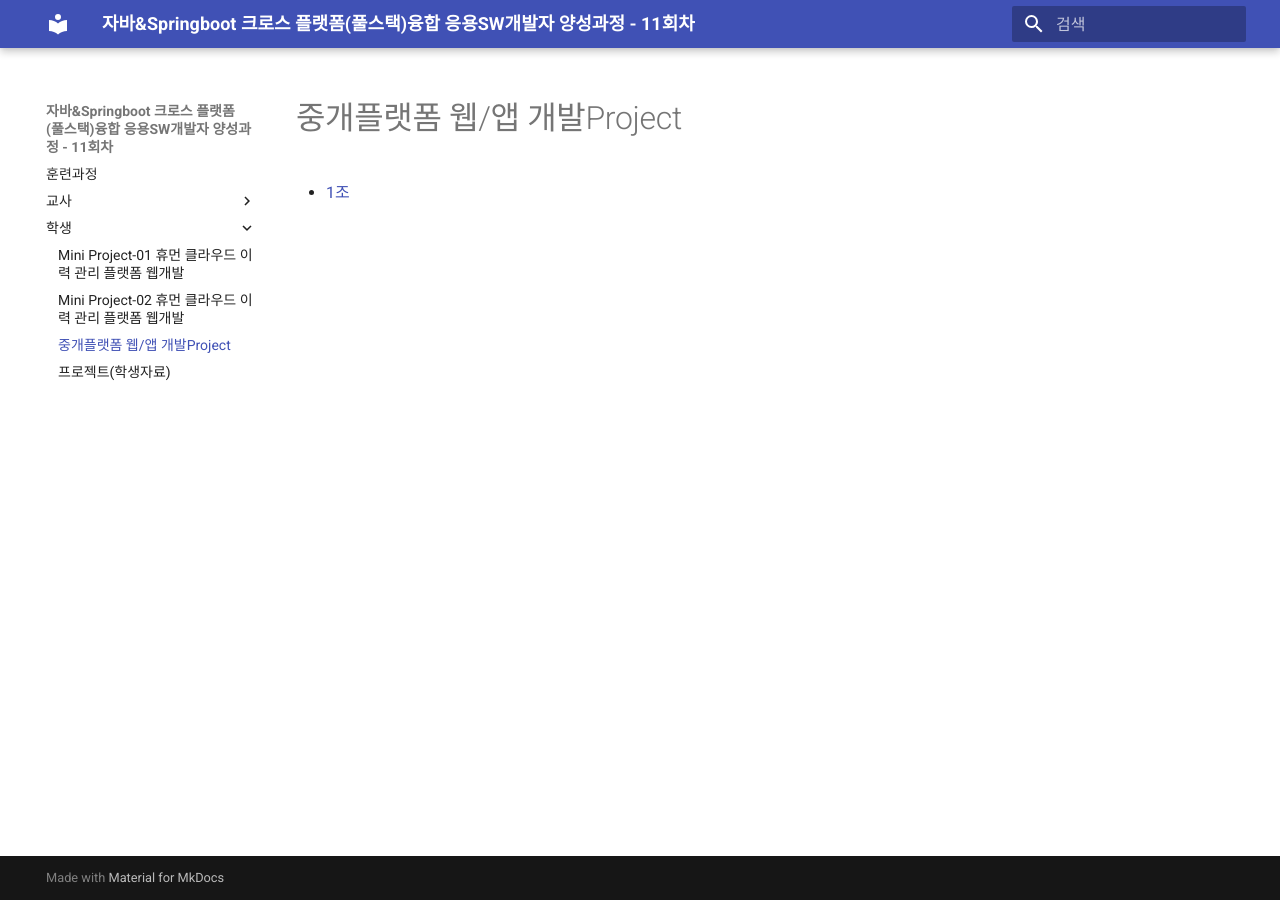
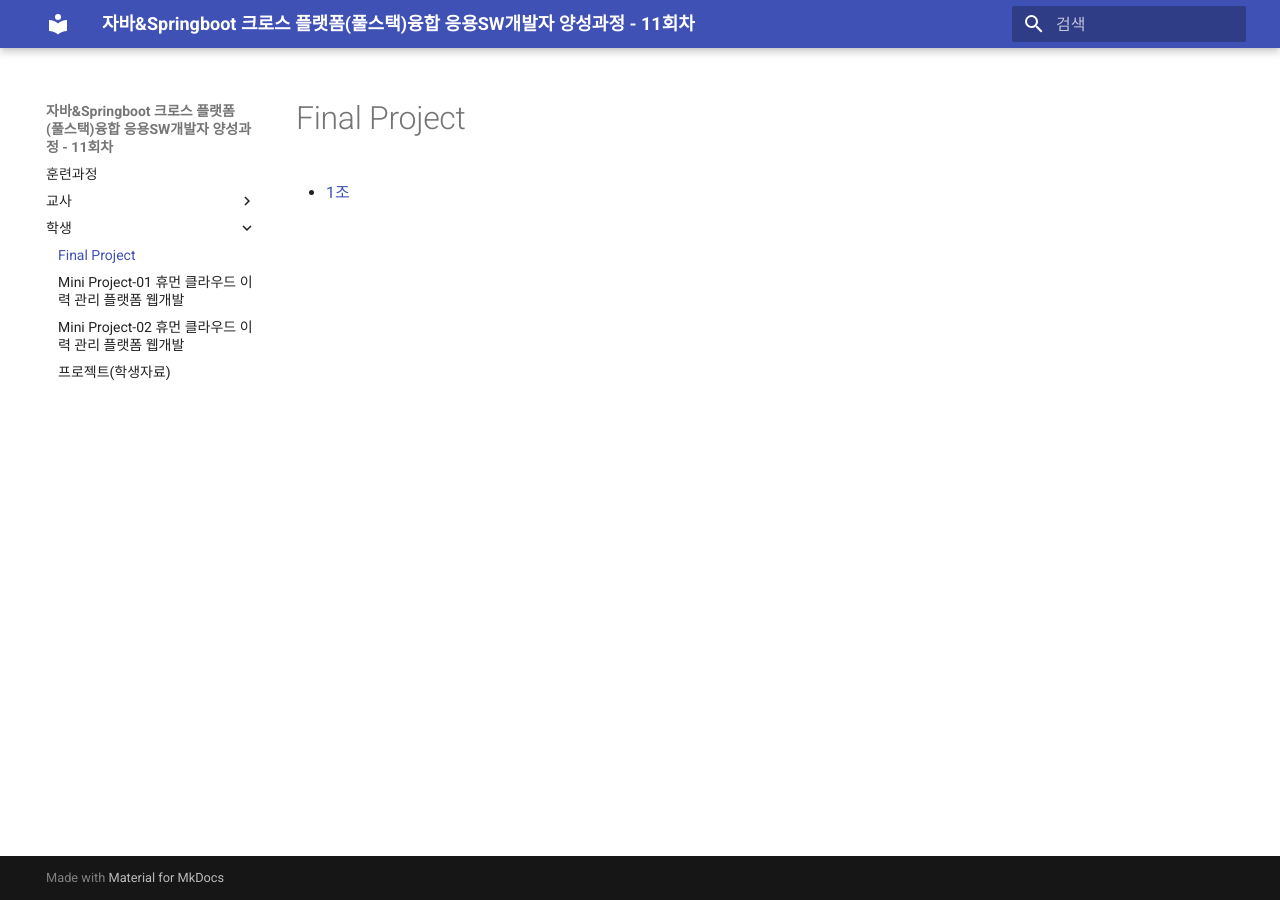
Before and after one commit to green424minee/KDT-11, an MkDocs documentation site: the page built from docs/학생/Final Project.md, in a window 1280 px wide. Built offline with MkDocs 1.6.1 and Material for MkDocs 9.7.7, drawn with Linux system fonts in a browser that asks for light colours.

Commit message:
파일 경로 변경

```diff
--- a/docs/교사/중개플랫폼/중개플랫폼.md
+++ b/docs/교사/Final Project/Final Project.md
@@ -1,4 +1,4 @@
-# 중개플랫폼 웹/앱 개발Project
+# Final Project
 
 - [PBT 과제 계획서](PBT%20과제%20계획서.md)
 - [프로젝트 절차 안내서](프로젝트%20절차%20안내서.md)
--- a/docs/학생/중개플랫폼 웹 앱 개발Project.md
+++ b/docs/학생/Final Project.md
@@ -1,3 +1,3 @@
-# 중개플랫폼 웹/앱 개발Project
+# Final Project
 
 - [1조](https://github.com/000vin000/anabada2)
```
Also changed, not shown: docs/교사/프로젝트(교사자료).md (+1 -1 lines), docs/학생/프로젝트(학생자료).md (+1 -1 lines), docs/교사/Final Project/PBT 과제 계획서.md (renamed from docs/교사/중개플랫폼/PBT 과제 계획서.md), docs/교사/Final Project/관찰일지/관찰일지 강수연.md (renamed from docs/교사/중개플랫폼/관찰일지/관찰일지 강수연.md), docs/교사/Final Project/관찰일지/관찰일지 김정빈.md (renamed from docs/교사/중개플랫폼/관찰일지/관찰일지 김정빈.md), docs/교사/Final Project/관찰일지/관찰일지 이동욱.md (renamed from docs/교사/중개플랫폼/관찰일지/관찰일지 이동욱.md), docs/교사/Final Project/관찰일지/관찰일지 정민지.md (renamed from docs/교사/중개플랫폼/관찰일지/관찰일지 정민지.md), docs/교사/Final Project/관찰일지/관찰일지 정현의.md (renamed from docs/교사/중개플랫폼/관찰일지/관찰일지 정현의.md), docs/교사/Final Project/관찰일지/관찰일지 한혜진.md (renamed from docs/교사/중개플랫폼/관찰일지/관찰일지 한혜진.md), docs/교사/Final Project/프로젝트 관찰일지.md (renamed from docs/교사/중개플랫폼/프로젝트 관찰일지.md), docs/교사/Final Project/프로젝트 시연영상 & 발표영상.md (renamed from docs/교사/중개플랫폼/프로젝트 시연영상 & 발표영상.md), docs/교사/Final Project/프로젝트 절차 안내서.md (renamed from docs/교사/중개플랫폼/프로젝트 절차 안내서.md), 5 other files.
